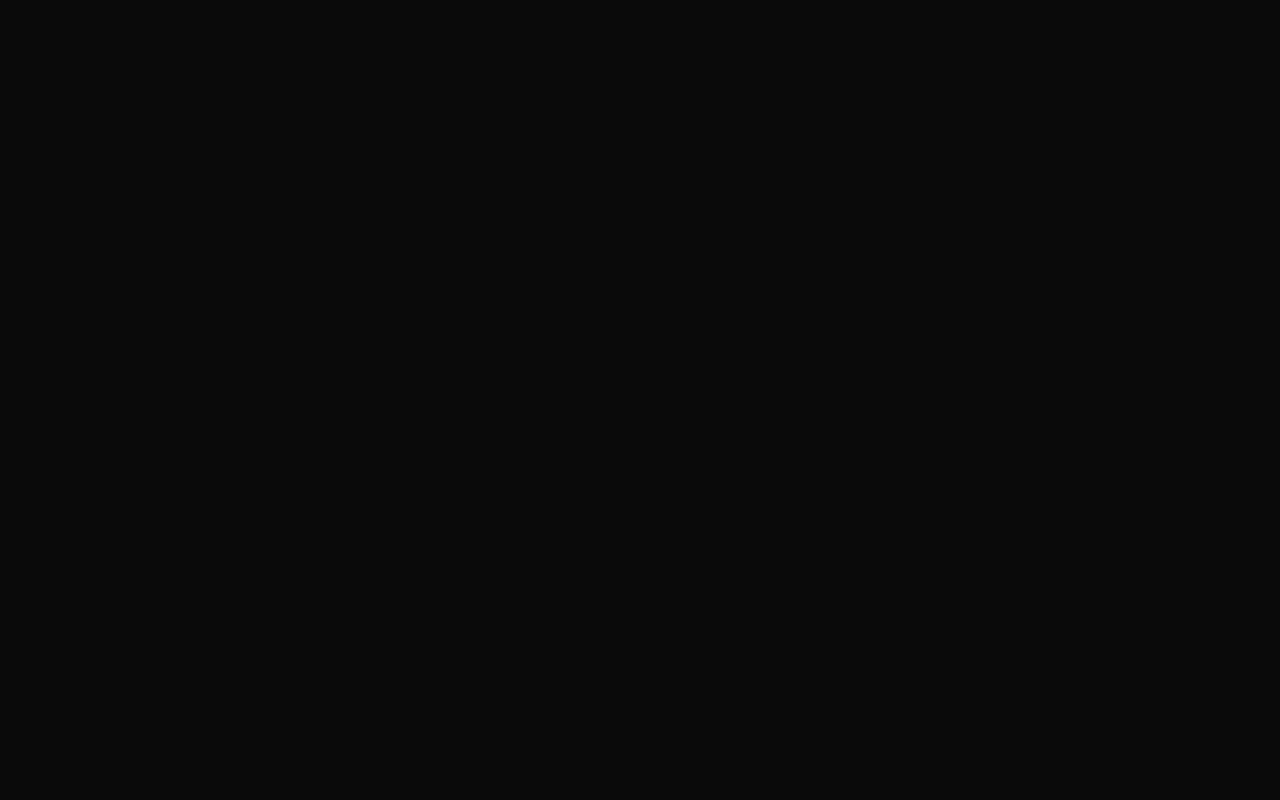
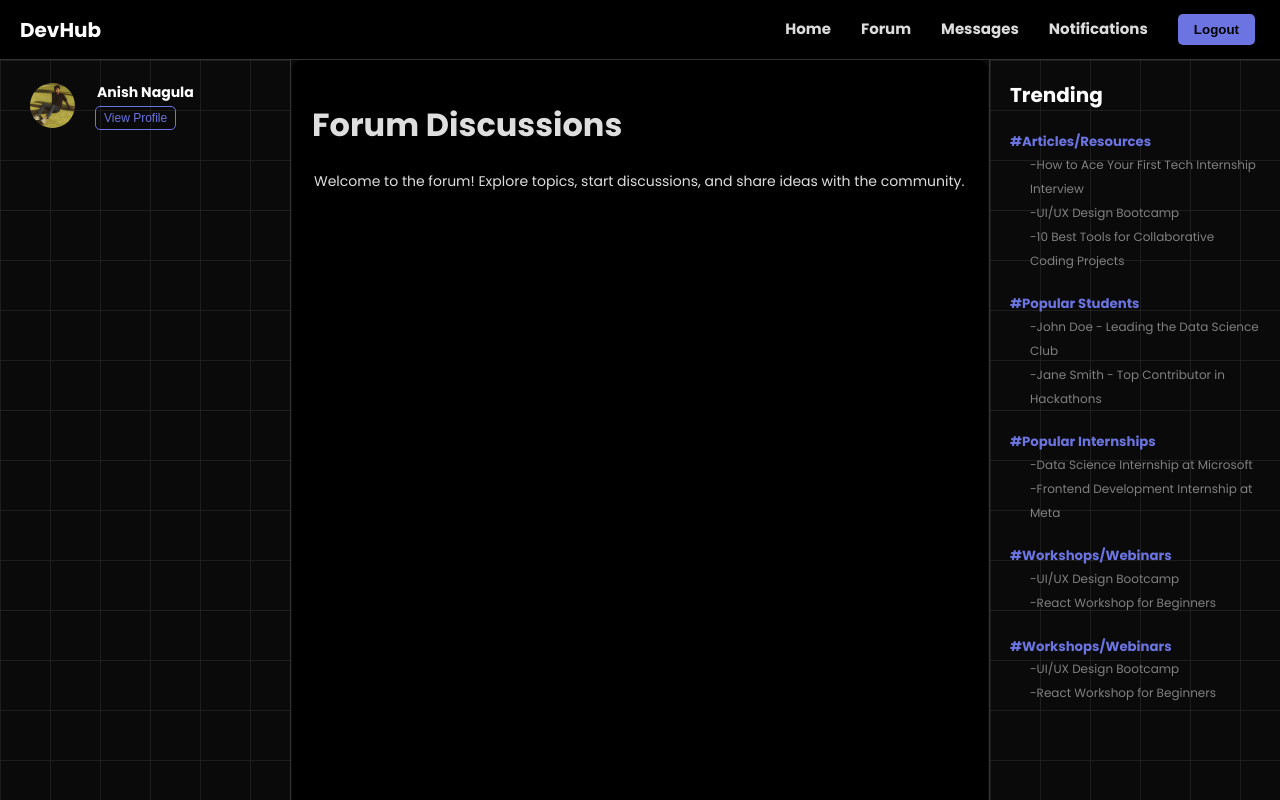
Before and after one commit to anishNagula/DevLink_front, a React (Vite) app: page /forum in a window 1280 px wide. Before the commit this address had no page. Built offline with nearby package versions, Linux system fonts and the light colour scheme.

Commit message:
setup routing to forum page

```diff
--- a/src/App.jsx
+++ b/src/App.jsx
@@ -4,8 +4,8 @@ import Landing from './pages/Landing';
 import Signup from './pages/Signup';
 import Login from './pages/Login';
 import Home from './pages/Home';
-/* import Forum from './pages/Forum';
-import Messaging from './pages/Messaging';
+import Forum from './pages/Forum';
+/* import Messaging from './pages/Messaging';
 import Profile from './pages/Profile';
 import Landing from './pages/Landing';
 import Settings from './pages/Settings';
@@ -21,6 +21,7 @@ const App = () => {
         <Route path="/signup" element={<Signup/>} />
         <Route path="/login" element={<Login/>} />
         <Route path="/home" element={<Home/>} />
+        <Route path="/forum" element={<Forum/>} />
       </Routes>
     </Router>
   )
--- a/src/components/Navbar.jsx
+++ b/src/components/Navbar.jsx
@@ -9,7 +9,7 @@ const Navbar = () => {
         <Link to="/home">DevHub</Link>
       </div>
       <div className={styles.navLinks}>
-        <Link to="/explore">Explore</Link>
+        <Link to="/home">Home</Link>
         <Link to="/forum">Forum</Link>
         <Link to="/messages">Messages</Link>
         <Link to="/notifications">Notifications</Link>
--- a/src/pages/Forum.jsx
+++ b/src/pages/Forum.jsx
@@ -1,13 +1,22 @@
-import React from 'react'
-import { Link, useLocation, useNavigate } from 'react-router-dom';
-import './forum.module.css'
+import React from 'react';
+import Navbar from '../components/Navbar';
+import LeftSidebar from '../components/LeftSidebar';
+import styles from './forum.module.css';
+import RightSidebar from '../components/RightSidebar';
 
 const Forum = () => {
   return (
-    <div className='main'>
-      hi
+    <div className="main">
+      <Navbar />
+      <LeftSidebar/>
+      <RightSidebar/>
+      <div className={styles.mainForumFeed}>
+        <h1>Forum Discussions</h1>
+        <p>Welcome to the forum! Explore topics, start discussions, and share ideas with the community.</p>
+        {/* You can add forum category cards or a list here */}
+      </div>
     </div>
-  )
-}
+  );
+};
 
 export default Forum;
--- a/src/pages/forum.module.css
+++ b/src/pages/forum.module.css
@@ -0,0 +1,18 @@
+.main {
+  width: 100%;
+  height: 100vh;
+  background-color: #000;
+}
+
+.mainForumFeed {
+  position: fixed;
+  top: 60px;
+  left: 292px;
+  right: 292px;
+  max-height: calc(100vh - 60px);
+  min-height: calc(100vh - 60px);
+  overflow-y: scroll;
+  background-color: #000;
+  border-radius: 10px;
+  padding: 20px;
+}
--- a/src/pages/landing.module.css
+++ b/src/pages/landing.module.css
@@ -23,6 +23,7 @@
   background-color: transparent;
   border-bottom: 1px solid #2e2e2e;
   backdrop-filter: blur(2px);
+  z-index: 1000;
 }
 
 .nav > h3 {
--- a/src/pages/login.module.css
+++ b/src/pages/login.module.css
@@ -7,8 +7,8 @@
   height: 100vh;
   overflow-y: scroll;
   background:
-    linear-gradient(90deg, rgba(58, 58, 58, 0.2) 1px, transparent 1px),
-    linear-gradient(rgba(58, 58, 58, 0.2) 1px, transparent 1px);
+    linear-gradient(90deg, rgba(58, 58, 58, 0.3) 1px, transparent 1px),
+    linear-gradient(rgba(58, 58, 58, 0.3) 1px, transparent 1px);
   background-size: 50px 50px, 50px 50px, 100% 100%;
   text-align: center;
 }
--- a/src/pages/signup.module.css
+++ b/src/pages/signup.module.css
@@ -7,8 +7,8 @@
   height: 100vh;
   overflow-y: scroll;
   background:
-    linear-gradient(90deg, rgba(58, 58, 58, 0.2) 1px, transparent 1px),
-    linear-gradient(rgba(58, 58, 58, 0.2) 1px, transparent 1px);
+    linear-gradient(90deg, rgba(58, 58, 58, 0.3) 1px, transparent 1px),
+    linear-gradient(rgba(58, 58, 58, 0.3) 1px, transparent 1px);
   background-size: 50px 50px, 50px 50px, 100% 100%;
   text-align: center;
 }
```
